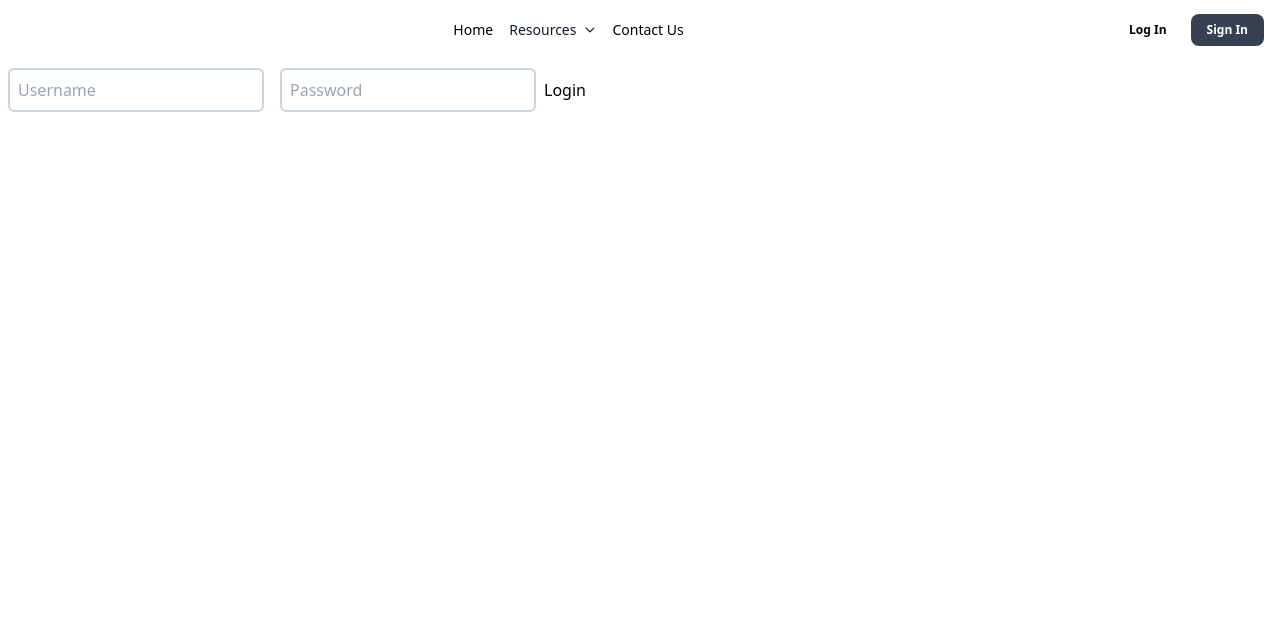
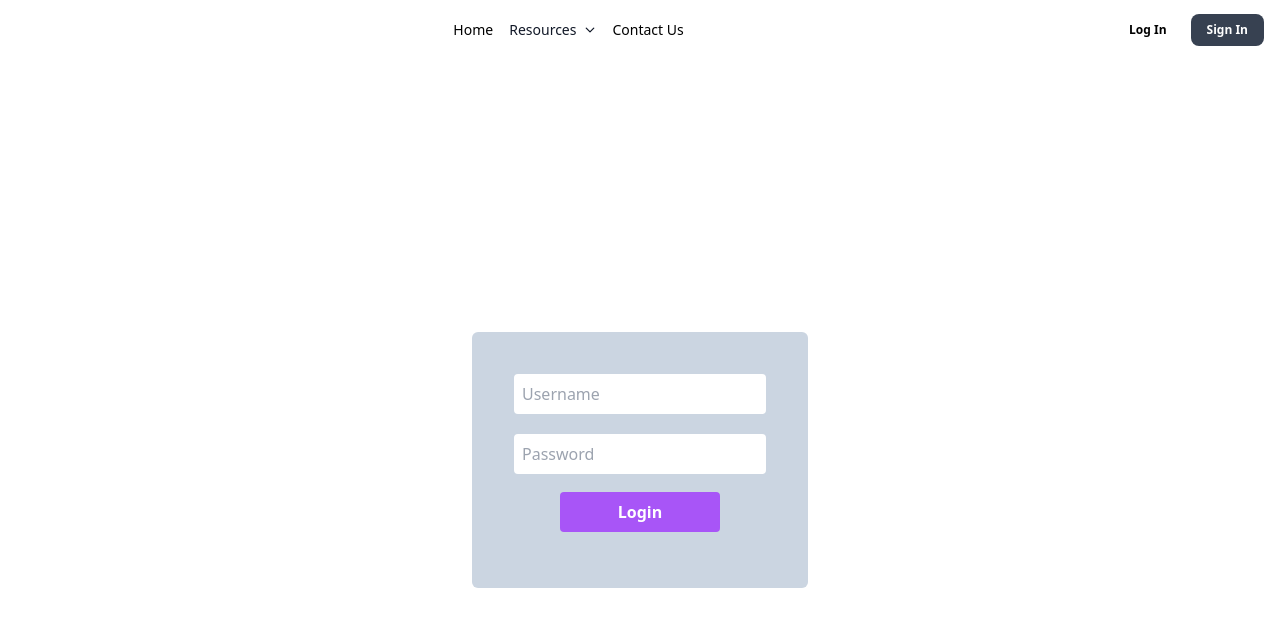
Before and after one commit to felinevintage/SEN.Passport, a React (Vite) app in the folder client/: page /login in a window 1280 px wide. Shown: the top 626 px of the page. Built offline with nearby package versions, Linux system fonts and the light colour scheme; the HTML template or start-up script is replaced by a standard one.

Commit message:
Create button component and style login

```diff
--- /dev/null
+++ b/client/src/components/Button.jsx
@@ -0,0 +1,12 @@
+import React from "react";
+
+export default function Button({ text, onClick = null }) {
+  return (
+    <button
+      onClick={onClick}
+      className="bg-purple-500 hover:bg-purple-700 text-white font-bold m-2 py-2 px-4 rounded w-40 mx-auto block"
+    >
+      {text}
+    </button>
+  );
+}
--- a/client/src/pages/Login.jsx
+++ b/client/src/pages/Login.jsx
@@ -2,6 +2,7 @@ import { useState } from "react";
 import { useNavigate } from "react-router-dom";
 import axios from "axios";
 import InputBox from "../components/InputBox";
+import Button from "../components/Button";
 
 // Any component that wants to ‘consume’ / be aware of authContext
 // just needs to import the useAuth
@@ -48,7 +49,8 @@ export default function Login() {
   }
 
   return (
-    <div>
+    <div className="container p-4 flex justify-center items-center h-screen ">
+      <div className="grid grid-cols-1 bg-slate-300 p-8 rounded-md">
         <InputBox
           name="username"
           placeholder="Username"
@@ -62,8 +64,12 @@ export default function Login() {
           value={credentials.password}
           handleChange={handleChange}
         />
-      <button onClick={login}>Login</button>
-      <div>{errors ? errors : null}</div>
+        <Button text={"Login"} onClick={login} />
+        {/* <button onClick={login}>Login</button> */}
+        <div className="text-center text-red-500 m-2">
+          {errors ? errors : null}
+        </div>
+      </div>
     </div>
   );
 }
--- a/client/src/pages/Register.jsx
+++ b/client/src/pages/Register.jsx
@@ -2,6 +2,7 @@ import { useState } from "react";
 import { Link } from "react-router-dom";
 import axios from "axios";
 import InputBox from "../components/InputBox";
+import Button from "../components/Button";
 //import ConfirmPassword from "../components/ConfirmPassword";
 
 export default function Register() {
@@ -91,9 +92,7 @@ export default function Register() {
               handleChange={handleChange}
             />
             {/*<input placeholder="Confirm password" pattern=""></input> */}
-            <button className="bg-purple-500 hover:bg-purple-700 text-white font-bold m-2 py-2 px-4 rounded w-40 mx-auto block">
-              Register
-            </button>
+            <Button text={"Register"} />
           </form>
         </div>
       )}
```
Lines whose indentation alone changed are shown as unchanged.
